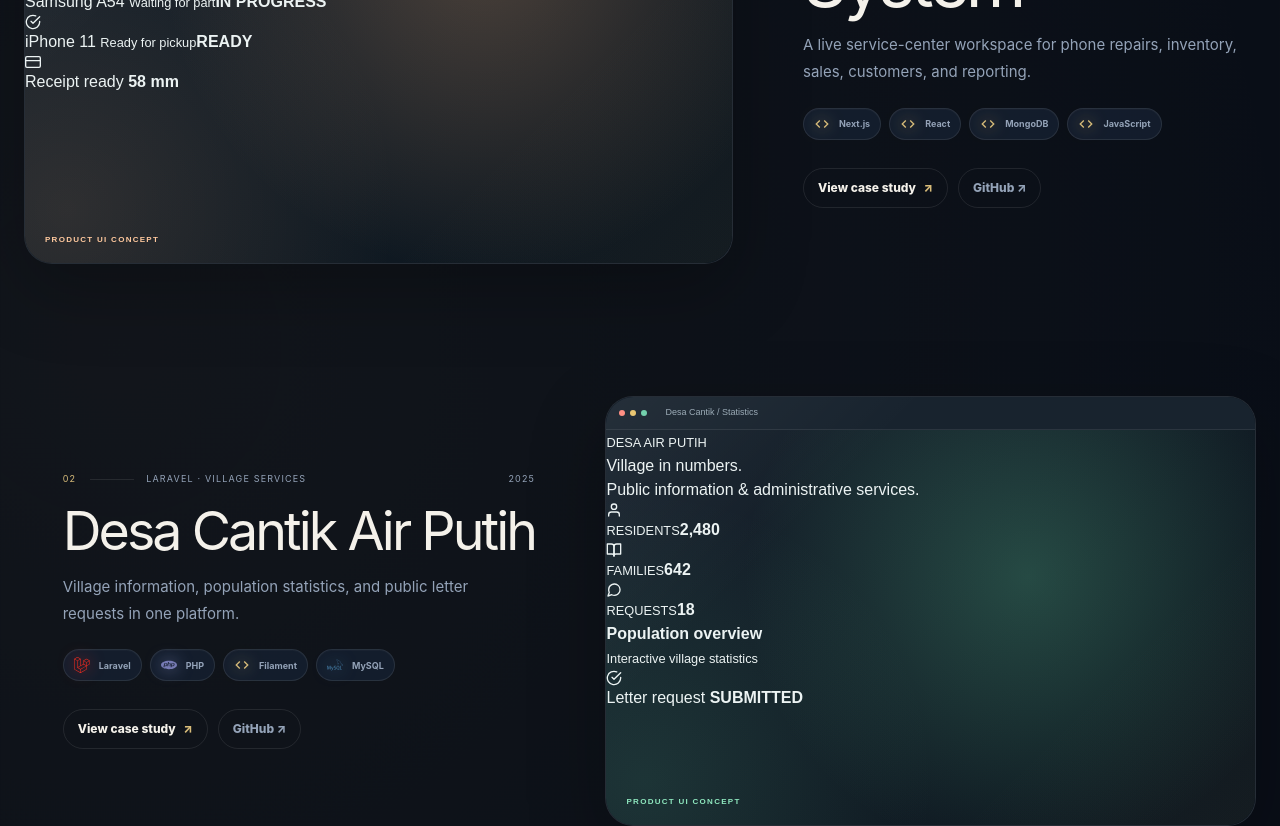
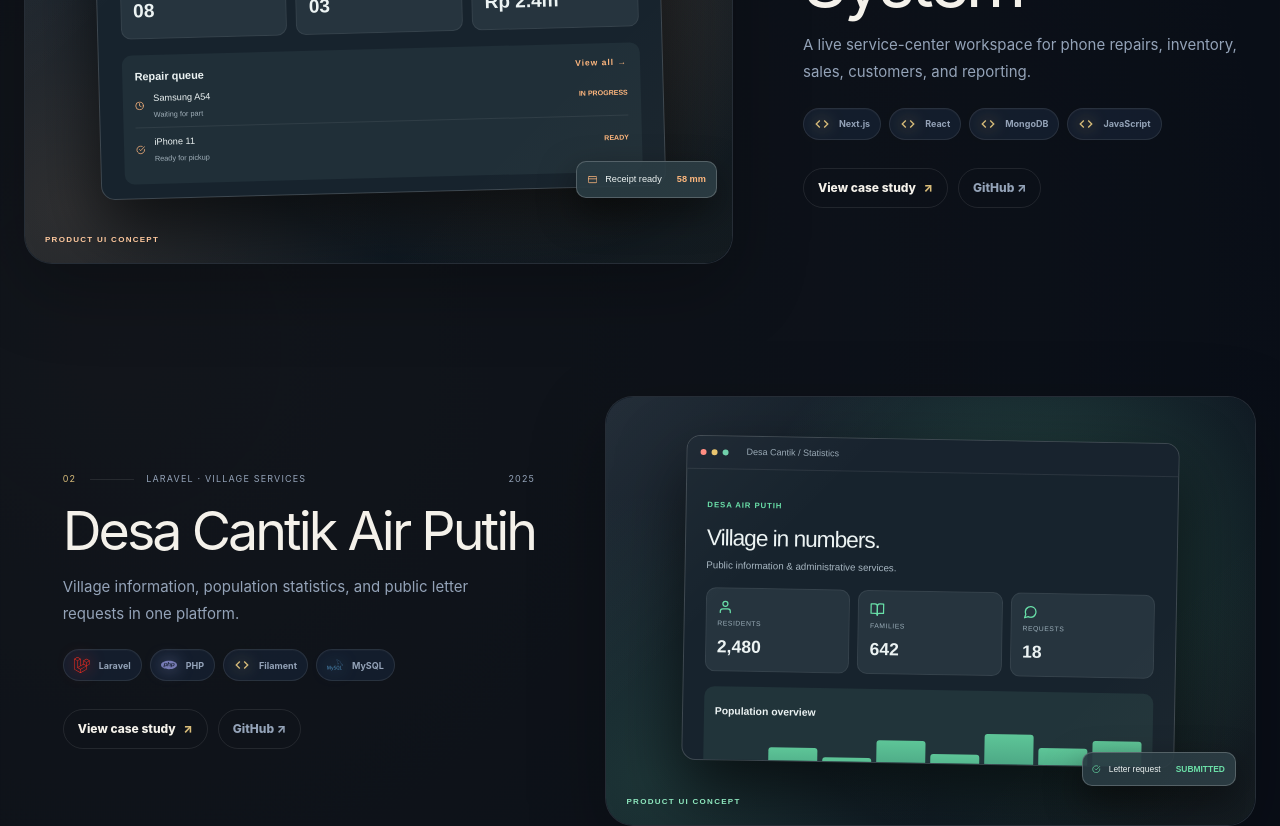
Before and after one commit to bayupra7ama/bayupra7ama-portfolio, a Next.js app: page / in a window 1280 px wide. Shown: the part 1600-2426 px from the top of the page. Built offline with nearby package versions, Linux system fonts and the light colour scheme; no server answers.

Commit message:
Update app/globals.css for featured portfolio lineup

```diff
--- a/app/globals.css
+++ b/app/globals.css
@@ -304,3 +304,62 @@ border:1px solid rgba(216,188,122,.22);box-shadow:0 0 90px rgba(216,188,122,.12)
  .architecture-copy{margin-top:0;gap:6px}
  .architecture-flow .architecture-node i{right:auto;left:calc(50% - 14px);top:auto;bottom:-23px;transform:rotate(90deg)}
 }
+
+/* Product concepts for the newly selected case studies. */
+.pv-product .pv-product-window{position:absolute;inset:11% 10% 13%;border:1px solid #ffffff2b;border-radius:14px;background:#17232d;box-shadow:0 28px 65px #0009;overflow:hidden;transform:rotate(-1.5deg)}
+.pv-product .pv-product-body{padding:clamp(11px,3.2cqw,27px);height:calc(100% - 33px)}
+.pv-product .pv-product-heading small,.pv-product .pv-product-list>strong span,.pv-product .pv-decision-result small{color:var(--pv-accent);font-size:clamp(7px,1.2cqw,10px);font-weight:800;letter-spacing:.12em}
+.pv-product .pv-product-heading h3{font-size:clamp(16px,3.5cqw,29px);letter-spacing:-.045em;margin:6px 0 4px}
+.pv-product .pv-product-heading p{margin:0;color:#a8b7c2;font-size:clamp(8px,1.5cqw,12px)}
+.pv-product .pv-product-stats{display:grid;grid-template-columns:repeat(3,1fr);gap:clamp(5px,1.3cqw,12px);margin:clamp(10px,2.3cqw,20px) 0}
+.pv-product .pv-product-stats>div{min-width:0;display:flex;flex-direction:column;gap:4px;padding:clamp(7px,1.7cqw,14px);background:#26343e;border:1px solid #ffffff12;border-radius:10px}
+.pv-product .pv-product-stats svg{width:15px;height:15px;color:var(--pv-accent)}
+.pv-product .pv-product-stats small{color:#9baeb9;font-size:clamp(6px,1.05cqw,8px);letter-spacing:.08em}
+.pv-product .pv-product-stats b{font-size:clamp(13px,2.7cqw,22px)}
+.pv-product .pv-product-float{position:absolute;z-index:3;display:flex;align-items:center;gap:8px;padding:clamp(7px,1.5cqw,12px);border:1px solid #ffffff34;border-radius:10px;background:#273a42ed;box-shadow:0 15px 35px #0008;font-size:clamp(7px,1.3cqw,11px)}
+.pv-product .pv-product-float svg,.pv-product .pv-product-float b{color:var(--pv-accent)}
+.pv-product .pv-product-float b{margin-left:7px;white-space:nowrap}
+.pv-service .pv-product-list{background:#202f38;border-radius:10px;padding:clamp(8px,1.8cqw,14px)}
+.pv-service .pv-product-list>strong{display:flex;justify-content:space-between;gap:6px;font-size:clamp(9px,1.55cqw,12px)}
+.pv-service .pv-product-list>div{display:flex;align-items:center;gap:9px;padding:clamp(5px,1.1cqw,9px) 0;border-bottom:1px solid #ffffff12;font-size:clamp(8px,1.3cqw,10px)}
+.pv-service .pv-product-list>div:last-child{border:0}
+.pv-service .pv-product-list>div svg{flex:none;color:var(--pv-accent)}
+.pv-service .pv-product-list>div span{display:flex;flex-direction:column;gap:3px;flex:1}
+.pv-service .pv-product-list>div small{color:#a1b0ba}
+.pv-service .pv-product-list>div b{font-size:clamp(6px,1cqw,8px);color:var(--pv-accent)}
+.pv-service .pv-service-float{right:2%;bottom:12%}
+.pv-village .pv-product-window{inset:10% 12% 14%;transform:rotate(1deg)}
+.pv-village .pv-product-chart{background:#21343a;border-radius:10px;padding:clamp(7px,1.7cqw,13px)}
+.pv-village .pv-product-chart strong{font-size:clamp(9px,1.6cqw,12px)}
+.pv-village .pv-product-chart>div{height:clamp(38px,10cqw,85px);display:flex;align-items:flex-end;gap:5px;margin:8px 0}
+.pv-village .pv-product-chart i{flex:1;background:linear-gradient(0deg,#3f967b,var(--pv-accent));border-radius:3px 3px 0 0;opacity:.85}
+.pv-village .pv-product-chart small{color:#9db6b0;font-size:clamp(7px,1.1cqw,9px)}
+.pv-village .pv-village-float{right:3%;bottom:9%}
+.pv-classification .pv-product-window{inset:12% 10% 13%;transform:rotate(1deg)}
+.pv-classification .pv-decision-layout{display:grid;grid-template-columns:1fr 1fr;gap:clamp(7px,2cqw,16px);margin-top:clamp(12px,3cqw,26px)}
+.pv-classification .pv-decision-fields,.pv-classification .pv-decision-result{border:1px solid #ffffff1c;background:#26313e;border-radius:10px;padding:clamp(9px,2.2cqw,18px);min-width:0}
+.pv-classification .pv-decision-fields{display:flex;flex-direction:column;gap:clamp(5px,1.5cqw,12px)}
+.pv-classification .pv-decision-fields>strong{font-size:clamp(9px,1.7cqw,13px)}
+.pv-classification .pv-decision-fields span{display:flex;justify-content:space-between;gap:3px;font-size:clamp(7px,1.25cqw,10px);color:#b6c5d1}
+.pv-classification .pv-decision-fields span b{color:var(--pv-accent)}
+.pv-classification .pv-decision-result{display:flex;flex-direction:column;gap:clamp(6px,1.4cqw,12px);background:linear-gradient(145deg,#3c3259,#283645)}
+.pv-classification .pv-decision-result svg{color:var(--pv-accent);font-size:clamp(18px,3cqw,26px)}
+.pv-classification .pv-decision-result strong{font-size:clamp(12px,2.3cqw,19px)}
+.pv-classification .pv-decision-result span{color:#b6b0c8;font-size:clamp(7px,1.25cqw,10px)}
+.pv-classification .pv-classification-float{right:3%;bottom:9%}
+.pv-commerce .pv-product-window{inset:11% 11% 13%;transform:rotate(-1deg)}
+.pv-commerce .pv-commerce-items{display:grid;grid-template-columns:repeat(3,1fr);gap:clamp(6px,1.5cqw,13px);margin:clamp(13px,3.2cqw,27px) 0}
+.pv-commerce .pv-commerce-items>div{min-width:0;display:flex;flex-direction:column;gap:clamp(4px,1.4cqw,10px);padding:clamp(7px,1.7cqw,15px);background:#21343e;border:1px solid #ffffff16;border-radius:9px}
+.pv-commerce .pv-commerce-items>div span{color:var(--pv-accent);font-size:clamp(13px,2.6cqw,23px);font-weight:800}
+.pv-commerce .pv-commerce-items>div strong{font-size:clamp(8px,1.45cqw,12px)}
+.pv-commerce .pv-commerce-items>div small{color:#aac2c6;font-size:clamp(7px,1.15cqw,9px)}
+.pv-commerce .pv-commerce-total{display:flex;justify-content:space-between;gap:6px;align-items:center;border-top:1px solid #ffffff25;padding-top:clamp(7px,1.5cqw,12px)}
+.pv-commerce .pv-commerce-total span{font-size:clamp(7px,1.2cqw,9px);color:#9eb0bc;letter-spacing:.08em}
+.pv-commerce .pv-commerce-total strong{display:flex;gap:5px;align-items:center;color:var(--pv-accent);font-size:clamp(8px,1.5cqw,11px)}
+.pv-commerce .pv-commerce-float{right:2%;bottom:10%}
+@container (max-width:460px){
+ .pv-product .pv-product-window{inset:8% 5% 16%}
+ .pv-product .pv-product-heading p{display:none}
+ .pv-product .pv-product-stats{margin:8px 0}
+ .pv-product .pv-product-float{bottom:6%}
+}
```
